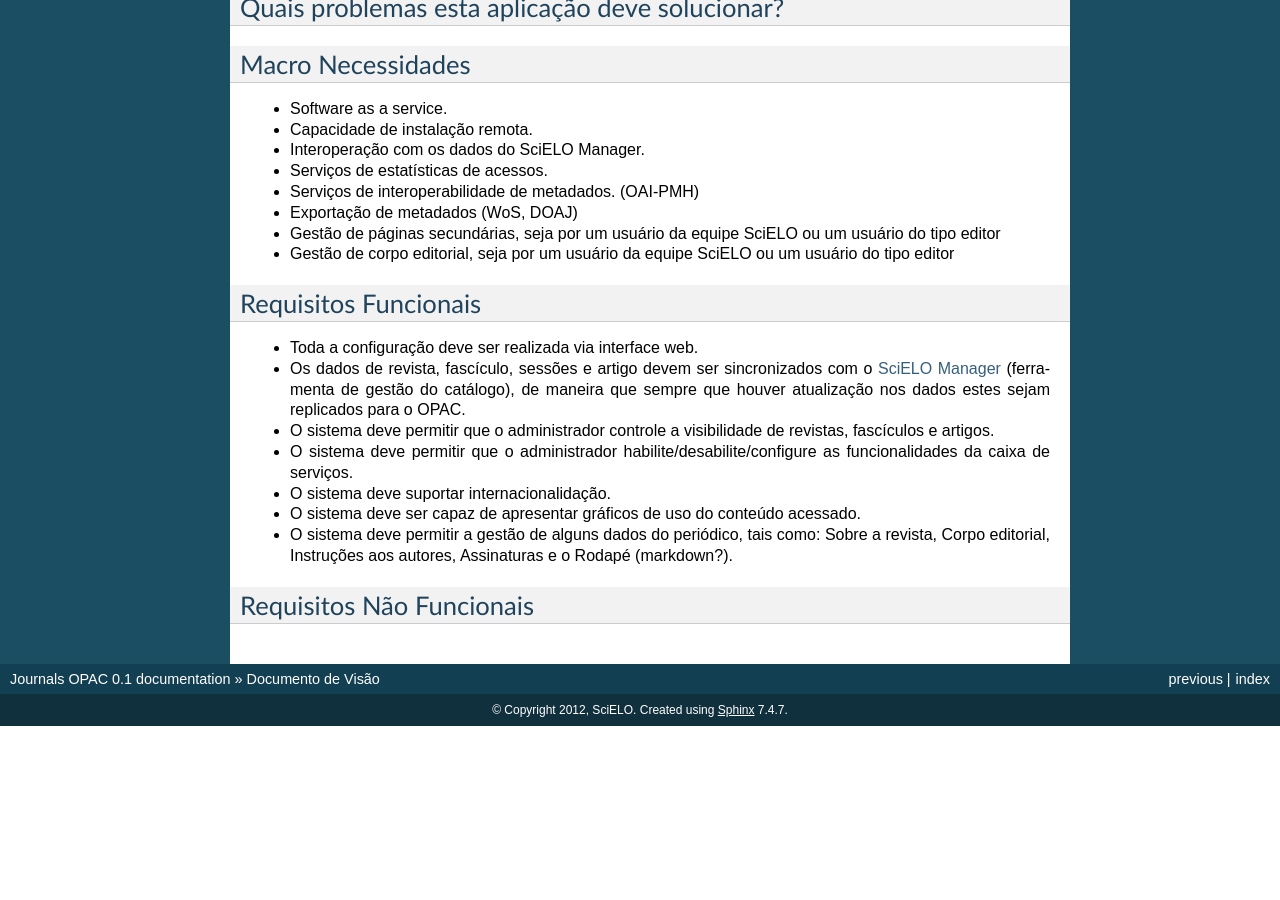
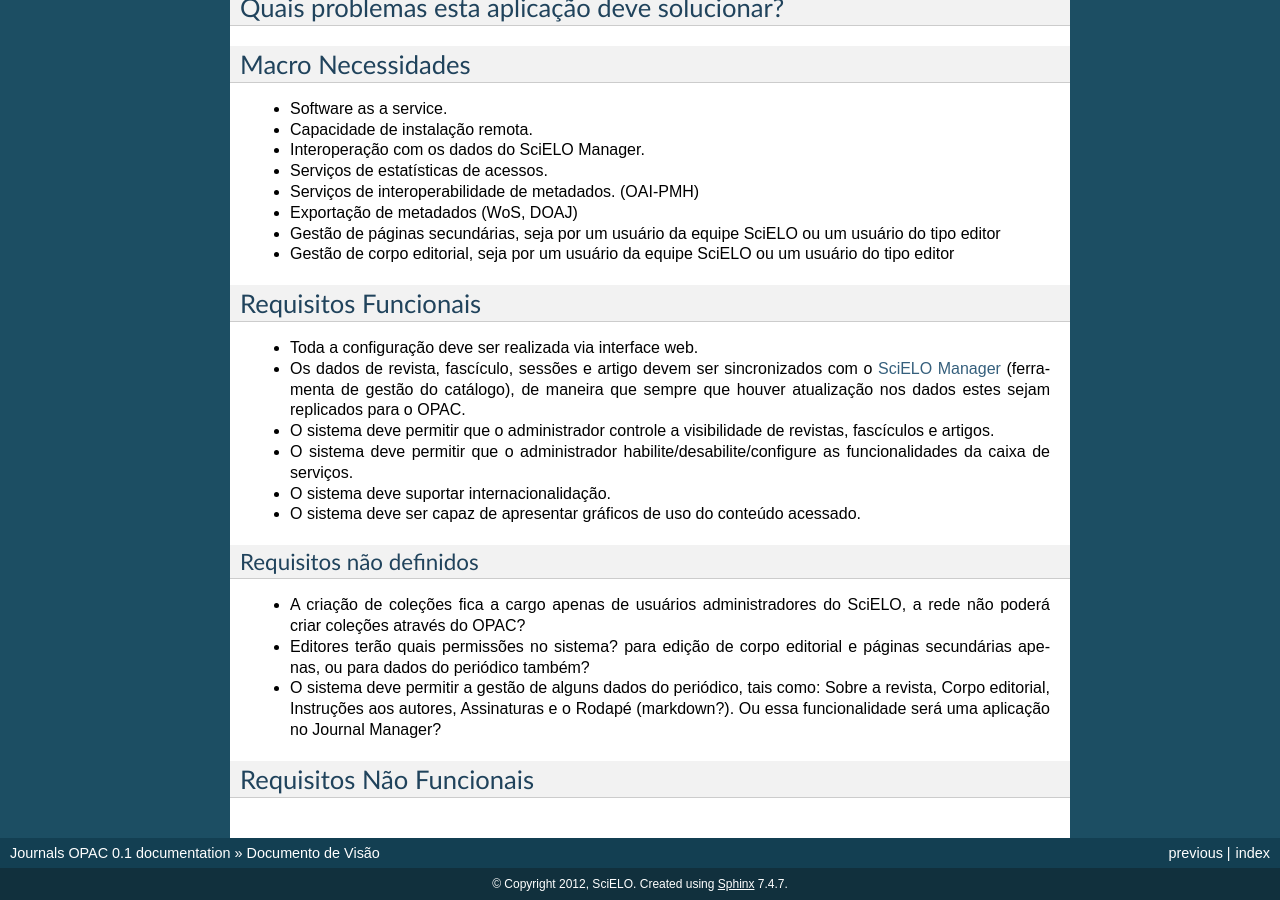
Before and after one commit to scieloorg/journals-opac, a Sphinx documentation site: the page built from docs/dev/vision.rst, in a window 1280 px wide and 900 px high, scrolled down 972 px. Built offline with Sphinx 7.4.7, drawn with Linux system fonts in a browser that asks for light colours; before the commit the page ends 1698 px from its top, so only the background shows below that; some of the changed text lies outside the part shown.

Commit message:
Documento de Visão

```diff
--- a/docs/dev/vision.rst
+++ b/docs/dev/vision.rst
@@ -79,8 +79,17 @@ Requisitos Funcionais
   caixa de serviços.
 * O sistema deve suportar internacionalidação.
 * O sistema deve ser capaz de apresentar gráficos de uso do conteúdo acessado.
+
+Requisitos não definidos
+------------------------
+
+* A criação de coleções fica a cargo apenas de usuários administradores do SciELO, a rede não poderá
+  criar coleções através do OPAC?
+* Editores terão quais permissões no sistema? para edição de corpo editorial e páginas secundárias
+  apenas, ou para dados do periódico também?
 * O sistema deve permitir a gestão de alguns dados do periódico, tais como: Sobre a revista, Corpo
-  editorial, Instruções aos autores, Assinaturas e o Rodapé (markdown?).
+  editorial, Instruções aos autores, Assinaturas e o Rodapé (markdown?). Ou essa funcionalidade será
+  uma aplicação no Journal Manager?
 
 .. _SciELOManager: http://manager.scielo.org/
 
```
